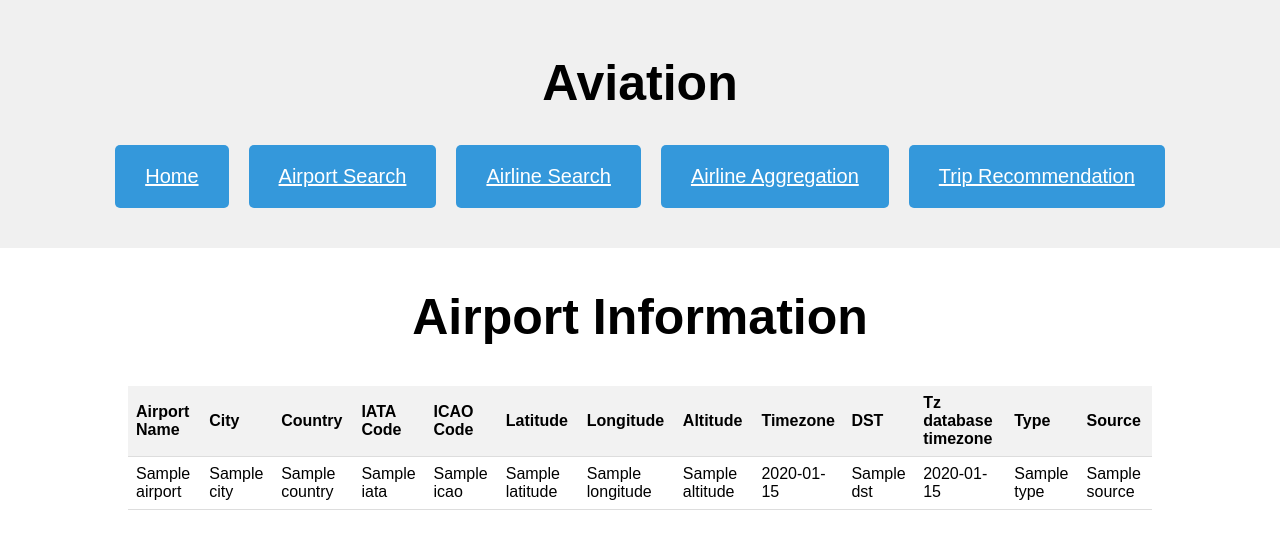
After one commit to XinruL1/CPTS415Aviation, a Flask app: page /search_airports in a window 1280 px wide. The commit adds this page. Shown: the top 549 px of the page. Run offline with Flask 3, Linux system fonts and the light colour scheme; a database or web service that is not in the repository returns one stand-in record (values such as "Sample title").

Commit message:
Implemented Airport Search feature, it is now able to query and display result based on user inputs.

```diff
--- a/app.py
+++ b/app.py
@@ -1,7 +1,11 @@
-from flask import Flask
-from flask.templating import render_template
+from flask import Flask, render_template, url_for, request, redirect
+from pymongo import MongoClient
 
 app = Flask(__name__)
+
+client = MongoClient('localhost', 27017)
+db = client.Aviation
+airports_collection = db.Airports
 
 @app.route('/')
 def index():
@@ -9,7 +13,7 @@ def index():
 
 @app.route('/airports')
 def airports():
-    return render_template('airports.html')
+  return render_template('airports.html')
 
 @app.route('/airlines')
 def airlines():
@@ -23,5 +27,31 @@ def aggregation():
 def recommendation():
   return render_template('recommendation.html')
 
+@app.route('/search_airports', methods=['GET','POST'])
+def search_airports():
+  query = {}
+
+  #read user inputs
+  country = request.args.get('country')
+  city = request.args.get('city')
+  iata = request.args.get('iata-code')
+  icao = request.args.get('icao-code')
+  name = request.args.get('airport-name')
+
+  #construct a query to filter based on all provided inputs
+  query = {
+    "Country": country,
+    "City": city,
+    "IATA": iata,
+    "ICAO": icao,
+    "Name": name
+  }
+  #drop keys with empty values
+  query = {key:value for key, value in query.items() if value}
+
+  #perform the query on the collection
+  airport_data = list(airports_collection.find(query))
+  return render_template('airportsinfo.html',airports = airport_data)
+
 if __name__ == "__main__":
     app.run(host='0.0.0.0', debug=True)
--- a/static/styles.css
+++ b/static/styles.css
@@ -107,6 +107,11 @@ h2 {
   margin-top: 30px;
   margin-bottom: 50px;
 
+}
+
+form{
+  display: inline-block;
+  text-align: center;
 }
 
 .input-row {
@@ -252,3 +257,31 @@ p {
     position: absolute;
     bottom: 5px;
 }
+
+.airport-info {
+  width: 80%;
+  margin-top: 20px;
+  text-align: center;
+  margin: 0 auto;
+}
+
+table {
+  width: 100%;
+  border-collapse: collapse;
+}
+
+th, td {
+  padding: 8px;
+  text-align: left;
+  border-bottom: 1px solid #ddd;
+}
+
+th {
+  background-color: #f2f2f2;
+}
+
+.message {
+  text-align: center;
+  font-style: italic;
+  color: #666;
+}
--- /dev/null
+++ b/templates/airportsinfo.html
@@ -0,0 +1,66 @@
+<!DOCTYPE html>
+<html>
+    <head>
+        <title>Airports List - Aviation</title>
+        <link rel="stylesheet" type="text/css" href="static/styles.css"/>
+    </head>
+    <body>
+        <div class="header-container">
+            <h1>Aviation</h1>
+
+            <div class="buttons">
+              <a href="/" button class="button">Home</a>
+              <a href="/airports" class="button">Airport Search</a>
+              <a href="/airlines" class="button">Airline Search</a>
+              <a href="/aggregation" class="button">Airline Aggregation</a>
+              <a href="/recommendation" class="button">Trip Recommendation</a>
+            </div>
+        </div>
+
+        <div class = "airport-info">
+            <header class="sub-header">Airport Information</header>
+            {% if airports %}
+            <table>
+                <thead>
+                    <tr>
+                        <th>Airport Name</th>
+                        <th>City</th>
+                        <th>Country</th>
+                        <th>IATA Code</th>
+                        <th>ICAO Code</th>
+                        <th>Latitude</th>
+                        <th>Longitude</th>
+                        <th>Altitude</th>
+                        <th>Timezone</th>
+                        <th>DST</th>
+                        <th>Tz database timezone</th>
+                        <th>Type</th>
+                        <th>Source</th>
+                    </tr>
+                </thead>
+                <tbody>
+                    {% for airport in airports %}
+                        <tr>
+                            <td>{{ airport.Name}}</td>
+                            <td>{{ airport.City}}</td>
+                            <td>{{ airport.Country}}</td>
+                            <td>{{ airport.IATA}}</td>
+                            <td>{{ airport.ICAO}}</td>
+                            <td>{{ airport.Latitude}}</td>
+                            <td>{{ airport.Longitude}}</td>
+                            <td>{{ airport.Altitude}}</td>
+                            <td>{{ airport.Timezone}}</td>
+                            <td>{{ airport.DST}}</td>
+                            <td>{{ airport.Tz_database_Timezone}}</td>
+                            <td>{{ airport.Type}}</td>
+                            <td>{{ airport.Source}}</td>
+                        </tr>
+                    {% endfor %}
+                </tbody>
+            </table>
+            {% else %}
+                <p class="message">No airport has been found with the given information.</p>
+            {% endif %}
+            </div>
+    </body>
+</html>
```
Also changed, not shown: templates/airports.html (+9 -3 lines).
